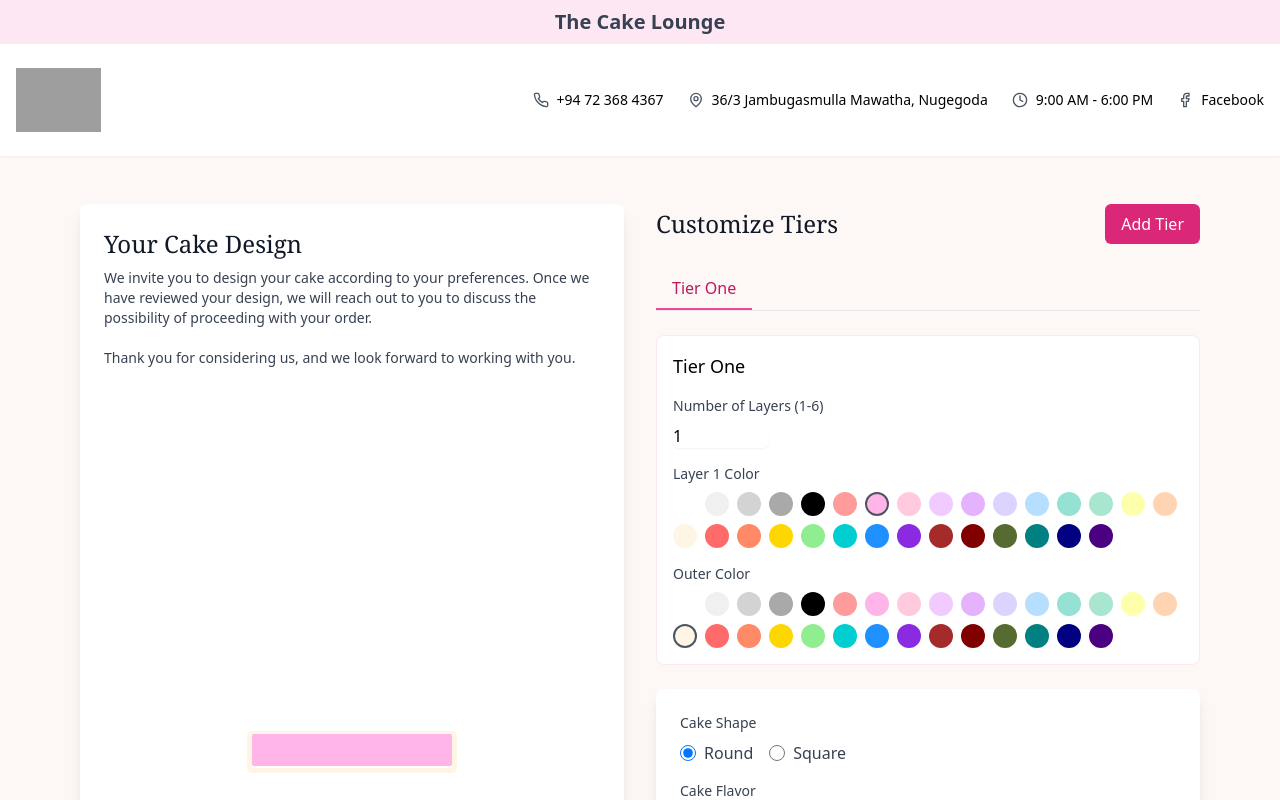
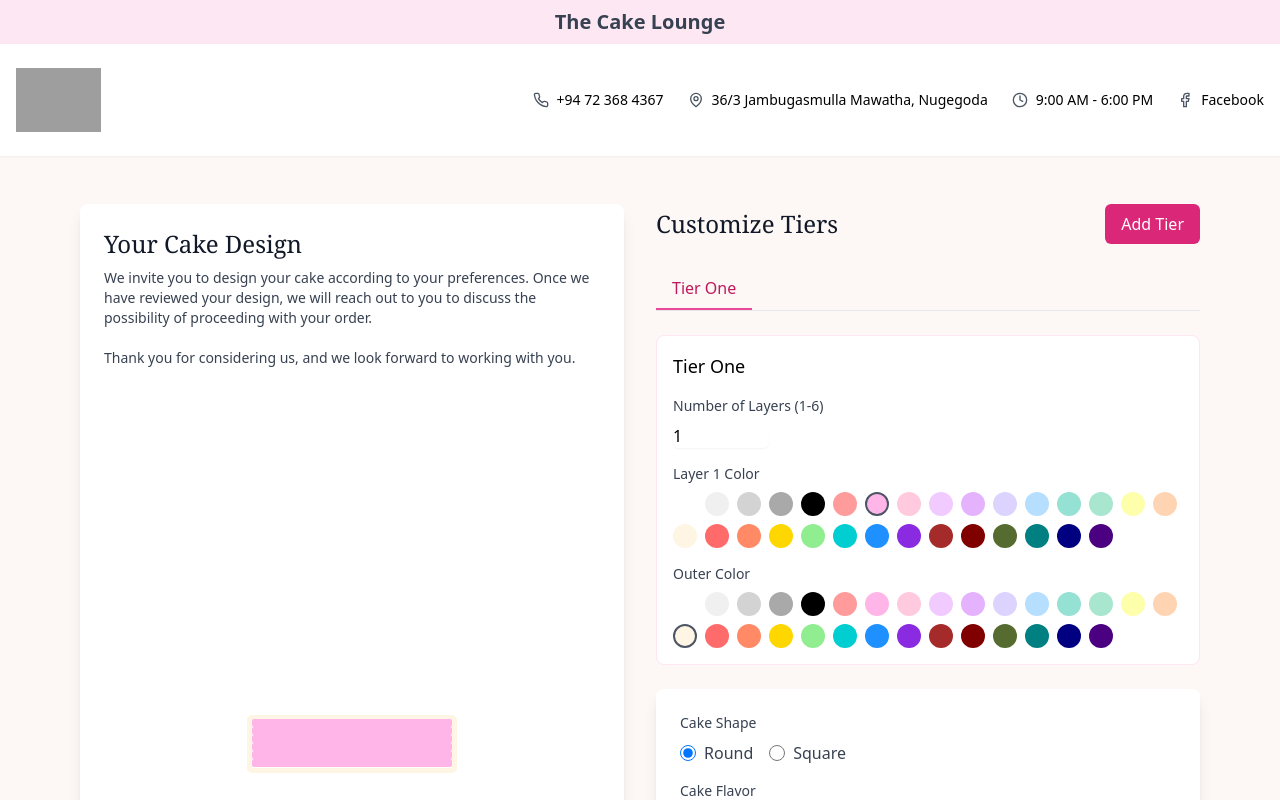
Before and after one commit to indunissanka/cakeloungeV4, a React (Vite) app: page / in a window 1280 px wide. Shown: the top 800 px of the page. Built offline with nearby package versions, Linux system fonts and the light colour scheme; grey boxes are pictures that could not be loaded.

Commit message:
Initial commit from your app

```diff
--- a/src/components/CakePreview.tsx
+++ b/src/components/CakePreview.tsx
@@ -11,9 +11,9 @@ import React from 'react';
         if (tiers.length === 0) return 0;
         let totalHeight = 0;
         for (let i = 0; i < tiers.length - 1; i++) {
-          totalHeight += tiers[i].layers * 32;
+          totalHeight += tiers[i].layers * 8;
         }
-        return totalHeight + (tiers[tiers.length - 1].layers * 32);
+        return totalHeight + (tiers[tiers.length - 1].layers * 8);
       };
 
       const topTierHeight = React.useMemo(calculateTopTierHeight, [tiers]);
@@ -81,6 +81,10 @@ import React from 'react';
           {[...tiers].reverse().map((tier, index) => {
             const reversedIndex = tiers.length - 1 - index;
             const width = 200 - (reversedIndex * 25);
+            const layerCount = Math.min(tier.layers, 6);
+            const colors = tier.colors.slice(0, layerCount);
+            const layersPerColor = Math.floor(6 / colors.length);
+            const remainder = 6 % colors.length;
 
             return (
               <div
@@ -101,17 +105,23 @@ import React from 'react';
                     zIndex: 1,
                   }}
                 />
-                {[...Array(tier.layers)].map((_, layerIndex) => (
+                {Array.from({ length: 6 }).map((_, layerIndex) => {
+                  let colorIndex = Math.floor(layerIndex / layersPerColor);
+                  if (layerIndex >= (layersPerColor * colors.length)) {
+                    colorIndex = colors.length - 1;
+                  }
+                  return (
                     <div
                       key={layerIndex}
-                    className="w-full h-8 rounded-sm relative"
+                      className="w-full h-2 rounded-sm relative"
                       style={{
-                      backgroundColor: tier.colors[layerIndex],
-                      transform: 'translateY(-2px)',
+                        backgroundColor: colors[colorIndex] || '#FFB5E8',
+                        transform: 'translateY(-1px)',
                         zIndex: 2,
                       }}
                     />
-                ))}
+                  );
+                })}
               </div>
             );
           })}
--- a/src/components/TierDesigner.tsx
+++ b/src/components/TierDesigner.tsx
@@ -65,13 +65,13 @@ import React from 'react';
               />
             </div>
 
-            {Array.from({ length: tier.layers }).map((_, layerIndex) => (
+            {Array.from({ length: Math.min(tier.layers, 6) }).map((_, layerIndex) => (
               <div key={layerIndex} className="space-y-2">
                 <label className="block text-sm font-medium text-gray-700">
                   Layer {layerIndex + 1} Color
                 </label>
                 <ColorPicker
-                  color={tier.colors[layerIndex]}
+                  color={tier.colors[layerIndex] || '#FFB5E8'}
                   onChange={(color) => handleColorChange(layerIndex, color)}
                 />
               </div>
```
Lines whose indentation alone changed are shown as unchanged.
